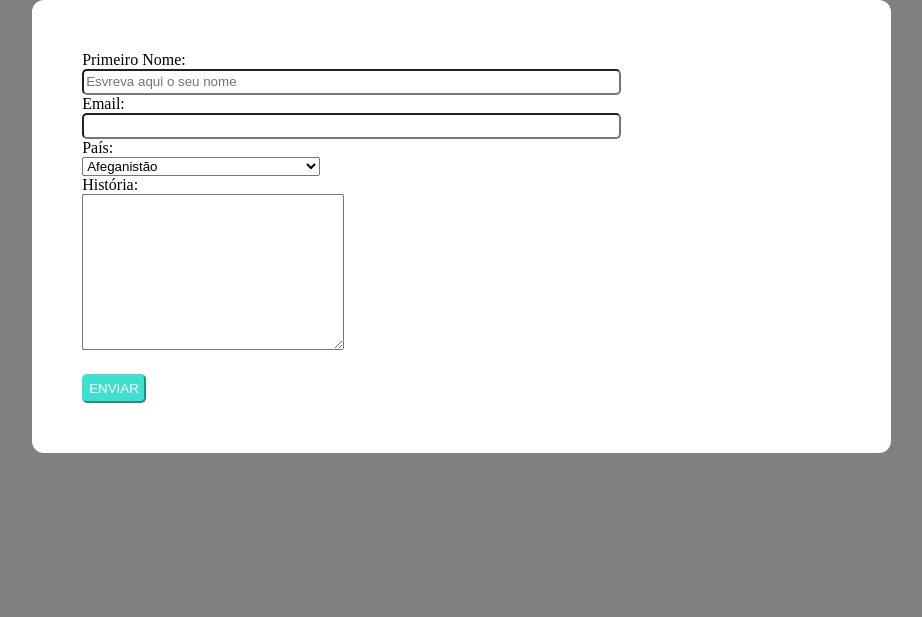
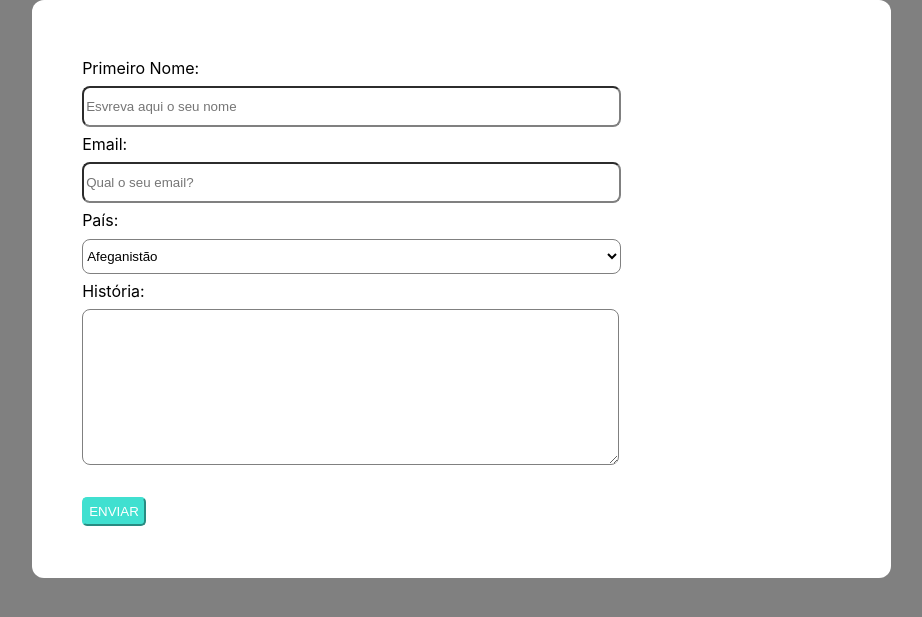
Before and after one commit to RiseGhost/porgramWEB, a PHP site: page / in a window 1280 px wide. Shown: the top 617 px of the page, without its empty margins (166-1088 px from the left). Run offline with PHP 8.4, Linux system fonts and the light colour scheme.

Commit message:
readme do ex2 pronto

```diff
--- a/Lab02/Exercicio2/index.html
+++ b/Lab02/Exercicio2/index.html
@@ -13,7 +13,7 @@
             </div>
             <div class="EMAIL">
                 Email: <br>
-                <input type="email" id="email">
+                <input type="email" id="email" placeholder="Qual o seu email?">
             </div>
             <div class="PAIS">
                 País: <br>
--- a/Lab02/Exercicio2/style.css
+++ b/Lab02/Exercicio2/style.css
@@ -1,6 +1,7 @@
 body{
     background-color: grey;
     margin-top: 0;
+    font-family: -apple-system, BlinkMacSystemFont, 'Segoe UI', Roboto, Oxygen, Ubuntu, Cantarell, 'Open Sans', 'Helvetica Neue', sans-serif;
 }
 
 .formulario{
@@ -11,14 +12,16 @@ body{
     width: 60%;
     padding: 4%;
     border-radius: 12px;
+    line-height: 35px;
 }
 
 .NOME #name,
 .EMAIL #email{
     width: 70%;
-    border-radius: 5px;
-    height: 20px;
-    border: 1 solid grey;
+    border-radius: 8px;
+    height: 35px;
+    border: 1;
+    border-color: grey;
 }
 
 .formulario #enviar{
@@ -30,3 +33,19 @@ body{
     color: white;
     border-radius: 5px;
 }
+
+.formulario #pais{
+    width: 71%;
+    border-radius: 8px;
+    border: 1;
+    background-color: white;
+    height: 35px;
+    border-color: grey;
+}
+
+textarea{
+    width: 70%;
+    border-radius: 8px;
+    border: 1;
+    border-color: grey;
+}
```
Also changed, not shown: Lab02/Exercicio2/readme.md (added).
